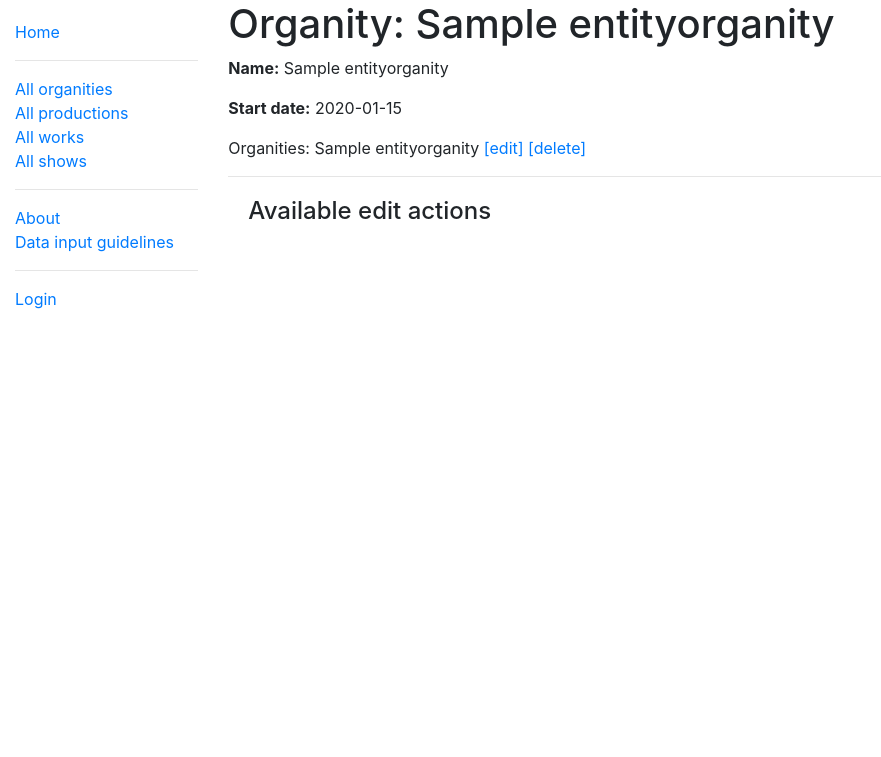
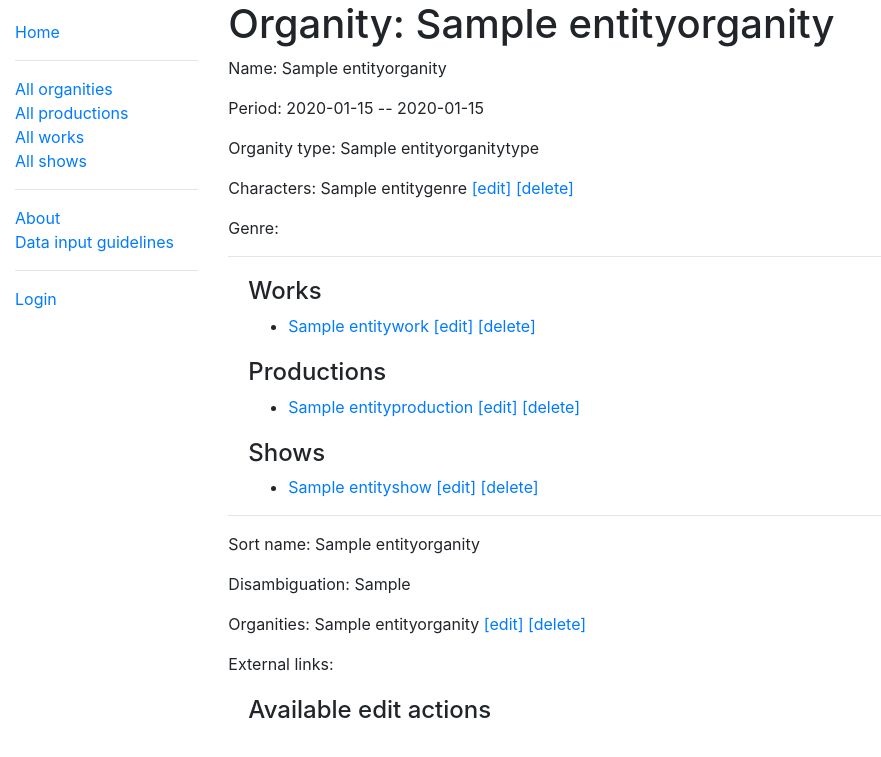
Before and after one commit to ruettet/StageBrainz, a Django app: page /catalog/organities/1 in a window 1280 px wide. Shown: the top 757 px of the page, without its empty margins (0-881 px from the left). Run offline with Django 3.2, Linux system fonts and the light colour scheme; tables that the repository leaves empty hold one stand-in row (values such as "Sample post"); some libraries are stand-ins or nearby versions.

Commit message:
finalized first version of organity detail

```diff
--- a/catalog/templates/catalog/entityorganity_detail.html
+++ b/catalog/templates/catalog/entityorganity_detail.html
@@ -3,19 +3,89 @@
 {% block content %}
     <h1>Organity: {{ entityorganity.name }}</h1>
 
-    <p><strong>Name:</strong> {{ entityorganity.name }}</p>
-    <p><strong>Start date:</strong> {{ entityorganity.start_date }}</p>
-
+    <p>Name: {{ entityorganity.name }}</p>
+    <p>Period: {{ entityorganity.start_date }} -- {{ entityorganity.end_date }}</p>
+    <p>Organity type: {{ entityorganity.entity_type.all|join:"," }}</p>
     <p>
-        Organities:
-        {% for relation in entityorganity.organitya.all %}
+        Characters:
+        {% for relation in entityorganity.relationorganitygenre_set.all %}
             {{relation.entity_b.name}}
-            <a href="{% url 'organity_organity_update' relation.pk %}">[edit]</a>
-            <a href="{% url 'organity_organity_delete' relation.pk %}">[delete]</a>
+            <a href="{% url 'organity_genre_update' relation.pk %}">[edit]</a>
+            <a href="{% url 'organity_genre_delete' relation.pk %}">[delete]</a>
+        {% endfor %}
+    </p>
+    <p>
+        Genre:
+        {% for relation in entityproduction.relationproductiongenre_set.all %}
+            {{relation.entity_b.name}}
+            <a href="{% url 'production_genre_update' relation.pk %}">[edit]</a>
+            <a href="{% url 'production_genre_delete' relation.pk %}">[delete]</a>
         {% endfor %}
     </p>
 
     <hr>
+
+    <!-- display credits -->
+    <div style="margin-left:20px;margin-top:20px">
+        <h4>Works</h4>
+            <ul>
+                {% for relation in entityorganity.relationorganitywork_set.all %}
+                    <li><a href="{% url 'works-detail' relation.entity_b.pk %}">{{relation.entity_b.name}}</a>
+                    <a href="{% url 'work_organity_update' relation.pk %}">[edit]</a>
+                    <a href="{% url 'work_organity_delete' relation.pk %}">[delete]</a></li>
+                {% endfor %}
+            </ul>
+    </div>
+
+    <!-- display productions -->
+    <div style="margin-left:20px;margin-top:20px">
+        <h4>Productions</h4>
+            <ul>
+                {% for relation in entityorganity.relationproductionorganity_set.all %}
+                    <li><a href="{% url 'productions-detail' relation.entity_a.pk %}">{{relation.entity_a.name}}</a>
+                    <a href="{% url 'production_organity_update' relation.pk %}">[edit]</a>
+                    <a href="{% url 'production_organity_delete' relation.pk %}">[delete]</a></li>
+                {% endfor %}
+            </ul>
+    </div>
+
+    <!-- display shows -->
+    <div style="margin-left:20px;margin-top:20px">
+        <h4>Shows</h4>
+            <ul>
+                {% for relation in entityorganity.relationshoworganity_set.all %}
+                    <li><a href="{% url 'shows-detail' relation.entity_a.pk %}">{{relation.entity_a.name}}</a>
+                    <a href="{% url 'show_organity_update' relation.pk %}">[edit]</a>
+                    <a href="{% url 'show_organity_delete' relation.pk %}">[delete]</a></li>
+                {% endfor %}
+            </ul>
+    </div>
+
+    <hr>
+
+    <div>
+        <p>Sort name: {{ entityorganity.sort_name }}</p>
+        <p>Disambiguation: {{ entityorganity.disambiguation }}</p>
+        <p>
+            Organities:
+            {% for relation in entityorganity.organitya.all %}
+                {{relation.entity_b.name}}
+                <a href="{% url 'organity_organity_update' relation.pk %}">[edit]</a>
+                <a href="{% url 'organity_organity_delete' relation.pk %}">[delete]</a>
+            {% endfor %}
+        </p>
+        <p>
+            External links:
+            {% for relation in entityorganisation.relationorganisationurl_set.all %}
+                <a href="{{relation.entity_b.href}}">{{relation.entity_b.name}}</a>
+                <a href="{% url 'organity_url_update' relation.pk %}">[edit]</a>
+                <a href="{% url 'organity_url_delete' relation.pk %}">[delete]</a>
+            {% endfor %}
+        </p>
+    </div>
+
+
+
     <div style="margin-left:20px;margin-top:20px">
         <h4>Available edit actions</h4>
         <ul>
```
